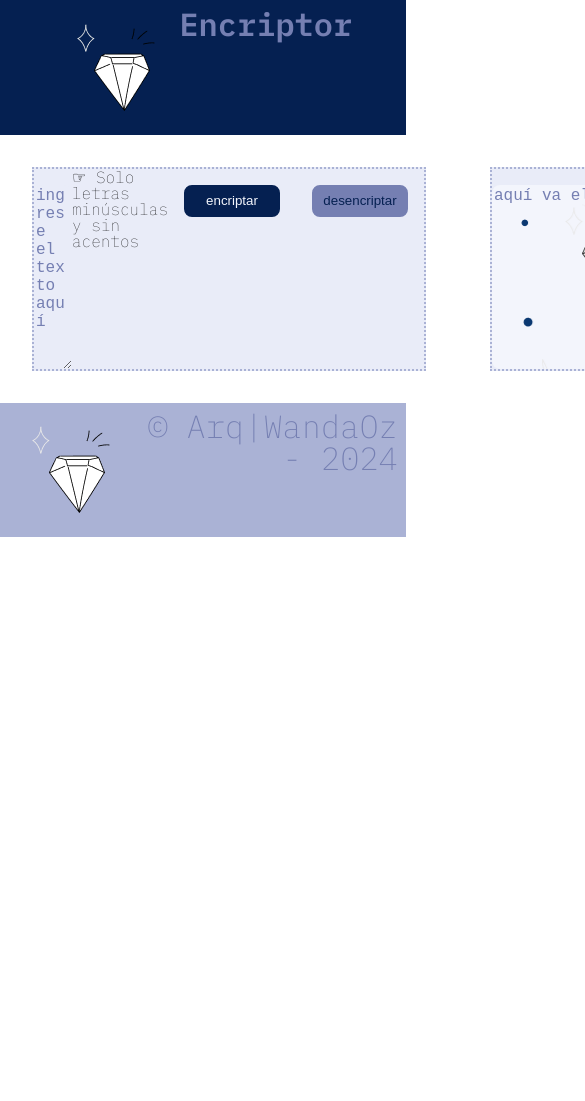
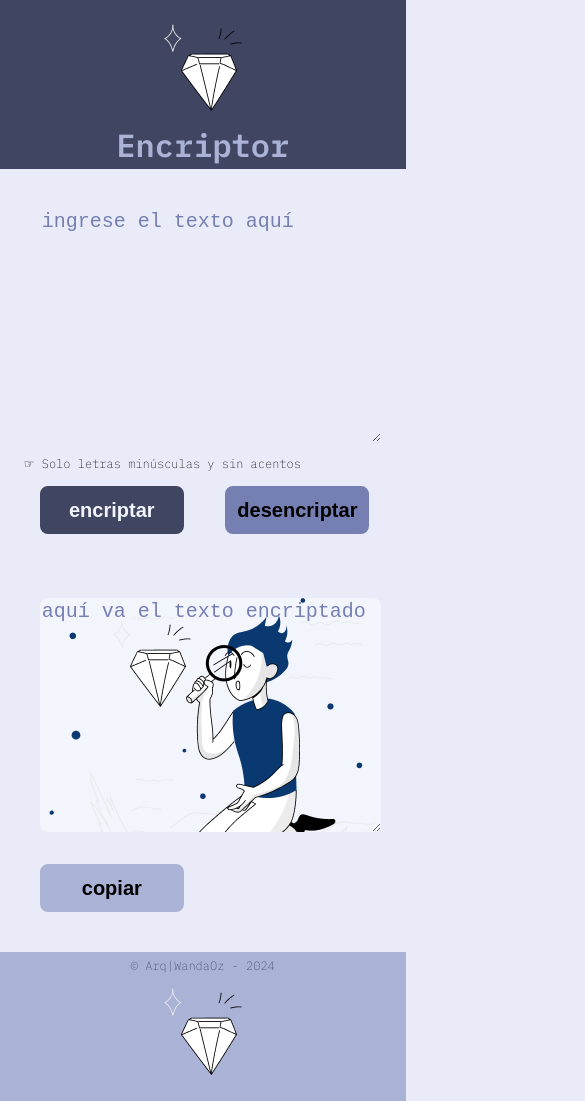
Before and after one commit to W4nD-0rDz/encriptor-proceso, a plain HTML site: page index.html in a window 390 px wide. Shown: the top 1101 px of the page, 585 px wide, since content can reach past the window. Before the commit the page ends 844 px from the top, so only its background shows below. Drawn offline with Linux system fonts and the light colour scheme.

Commit message:
HTML y CSS responsivo

```diff
--- a/index.html
+++ b/index.html
@@ -33,13 +33,13 @@
          <section class="entrada-flex">
             <textarea
                class="text-in"
-               cols="100"
+               cols="30"
                rows="10"
                required
                placeholder="Ingrese el texto aquí"
             ></textarea>
             <div class="informacion">
-               <h6>&#9758; Solo letras minúsculas y sin acentos</h6>
+               <h6 class="texto-info">&#9758; Solo letras minúsculas y sin acentos</h6>
             </div>
             <div class="botones-flex">
                <input
@@ -60,14 +60,16 @@
          </section>
 
          <section class="salida-flex">
-            <textarea class="text-out" cols="100"
+            <textarea class="text-out" cols="20"
                rows="10" placeholder="Aquí va el texto encriptado"></textarea>
-            <input type="button" class="btn-copiar" id="copiar" value="copiar" />
+               <div class="botones-flex"><input type="button" class="btn-copiar" id="copiar" value="copiar" /></div>
+
          </section>
       </main>
       <footer class="footer-flex">
+         <h4 class="subtitulo">&copy Arq|WandaOz - 2024</h4>
          <img class="logo" src="img/diamod.png" alt="logo-diamante" />
-         <h4 class="subtitulo">&copy Arq|WandaOz - 2024</h4>
+
       </footer>
       <script src="script.js"></script>
    </body>
--- a/style.css
+++ b/style.css
@@ -1,10 +1,10 @@
 :root {
-   --color1: #F3F5FC;
-   --color2: #EFF1FA;
-   --color3: #E9ECF8;
-   --color4: #AAB2D5;
-   --color5: #757FB2;
-   --color6: #052051;
+   --color1: #f3f5fc;
+   --color2: #eff1fa;
+   --color3: #e9ecf8;
+   --color4: #aab2d5;
+   --color5: #757fb2;
+   --color6: #404561;
 }
 
 body {
@@ -13,6 +13,7 @@ body {
    font-weight: 100;
    font-size: 1rem;
    font-style: normal;
+   background-color: var(--color3);
    width: 100%;
 }
 
@@ -22,44 +23,50 @@ body {
 }
 
 .titulo {
-   text-align: center;
-   margin: 0 0 1em;
+   margin: 0;
    font-size: 2rem;
-   clear: left;
-   color: var(--color5);
+   color: var(--color4);
    font-weight: 600;
 }
 .subtitulo {
-   text-align: right;
-   margin: 0 0 1em;
-   font-size: 2rem;
-   clear: left;
-   color: var(--color5);
+   margin: 0;
+   font-size: 0.75rem;
+   color: var(--color6);
+   font-weight: 200;
+}
+
+.texto-info {
+   font-size: 0.75rem;
    font-weight: 200;
 }
 
 .encabezado-flex {
-   display: flex;
-   justify-content: center;
+   display: block;
+   text-align: center;
    background-color: var(--color6);
    width: 100%;
    padding: 2%;
 }
 
 main {
-   display:flex;
-
+   display: flex;
+   margin: 1%;
+   padding: 1%;
 }
 
-.entrada-flex , .salida-flex{
+.entrada-flex,
+.salida-flex {
    width: 50%;
+   box-sizing: content-box;
    display: flex;
+   flex-direction: column;
    justify-content: left;
    background-color: var(--color3);
    width: 100%;
-   padding: auto;
-   border: 2px dotted var(--color4);
-   margin: 2rem;
+   padding: 2%;
+   /* border: 2px dotted var(--color4); */
+   border: none;
+   margin: 2%;
 }
 
 /* .salida-flex {
@@ -70,71 +77,95 @@ main {
    padding: auto;
 } */
 
-textarea{
+textarea {
+   width: 90%;
    border: none;
    border-radius: 0.5rem;
-   /* color: var(--color4); */
-   margin-top: 1rem;
+   border-color: var(--color5);
+   margin: 1rem;
    text-transform: lowercase;
-   font-size: 1rem;
-   font-weight: 700;
+   font-size: 1.25rem;
+   font-weight: 500;
+   position: relative;
 }
-.textarea:focus{
+.textarea:focus {
    outline: none;
-
 }
-::placeholder{
+::placeholder {
    color: var(--color5);
-   font-size: 1rem;
-   font-weight: 400;
+   font-size: 1.25rem;
+   font-weight: 500;
 }
 
-.text-in{
+.text-in {
    background-color: var(--color3);
+   color: var(--color6);
 }
-.text-out{
+.text-out {
    background-color: var(--color1);
    background-image: url(img/muñeco.png);
    background-repeat: no-repeat;
 }
 
-.botones-flex{
-   display: flex;
-
+.botones-flex {
+   margin-top: auto;
+   display: inline-block;
+   vertical-align: bottom;
 }
 
 .btn-encriptar,
 .btn-desencriptar,
 .btn-copiar {
-   width: 6rem;
-   height: 2rem;
-   color: var(--color6);
-   padding: .1rem;
+   width: 9rem;
+   height: 3rem;
+   font-size: 1.25rem;
+   font-weight: 600;
+   padding: 0.1rem;
    margin: 1rem 1rem;
-   border: 2px solid var(--color6);
+   border: 2px solid;
    border-radius: 0.5rem;
    cursor: pointer;
 }
-.btn-encriptar{
+.btn-encriptar {
    background-color: var(--color6);
    border-color: var(--color6);
    color: var(--color1);
 }
 
-.btn-desencriptar{
+.btn-desencriptar {
    background-color: var(--color5);
    border-color: var(--color5);
 }
 
-.btn-copiar{
+.btn-copiar {
    background-color: var(--color4);
    border-color: var(--color4);
 }
 
 .footer-flex {
-   display: flex;
-   justify-content: center;
+   display: block;
+   text-align: center;
    background-color: var(--color4);
    width: 100%;
    padding: 2%;
 }
+
+@media screen and (max-width: 900px) {
+   header,
+   footer {
+      width: 100%;
+   }
+   main {
+      display: flex;
+      margin: 1%;
+      padding: 1%;
+      flex-direction: column;
+   }
+   .entrada-flex,
+   .salida-flex {
+      width: 100%;
+      margin: 0;
+      box-sizing: content-box;
+      padding: 1rem;
+   }
+}
```
